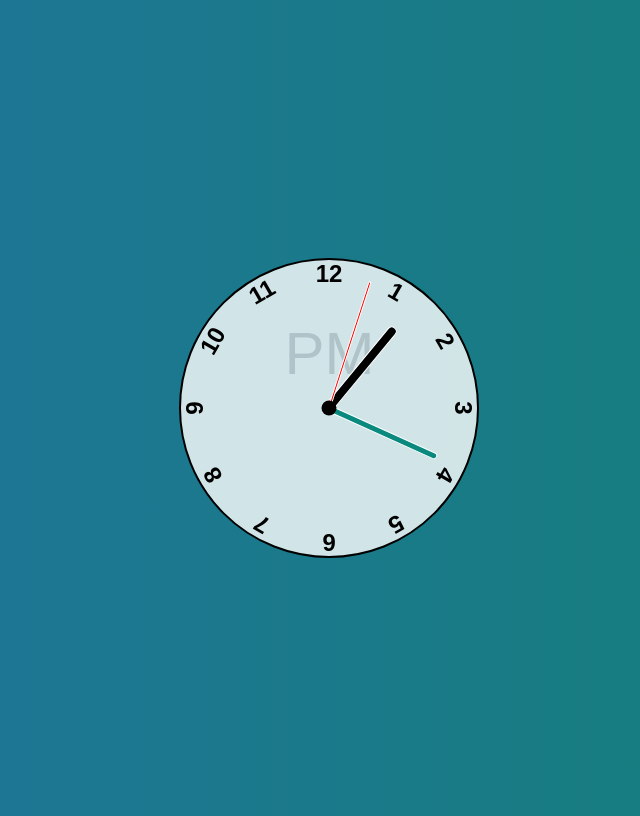
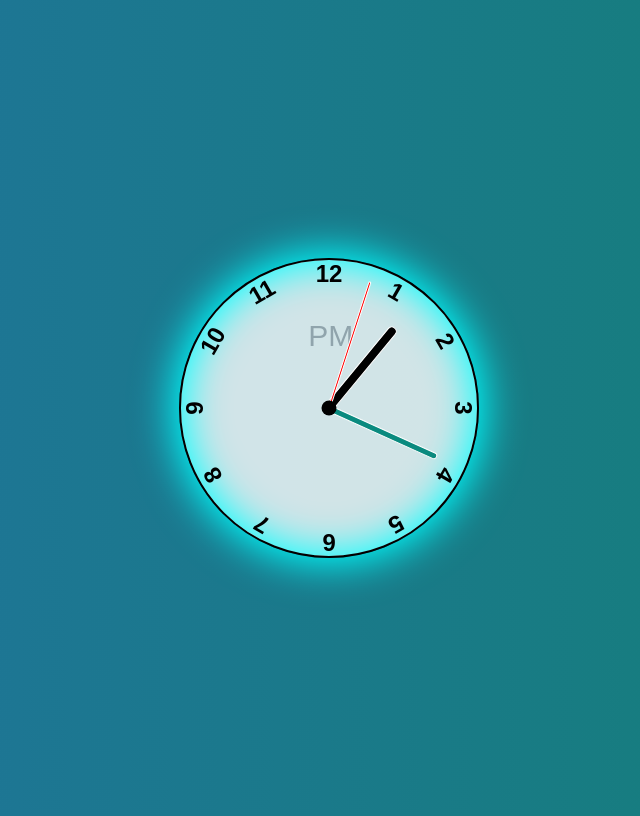
Before and after one commit to arifkhan-silicornya/Clock_vanilla_Javascript, a plain HTML site: page index.html in a window 1280 px wide. Shown: the whole page, without its empty margins (311-951 px from the left). Drawn offline with Linux system fonts and the light colour scheme.

Commit message:
design updated

```diff
--- a/styles.css
+++ b/styles.css
@@ -15,10 +15,10 @@ body {
 #ampm{
   position: absolute;
   top: 20%;
-  left: 35%;
-  font-size: 60px;
+  left: 43%;
+  font-size: 30px;
   color: hsl(201, 14%, 46%);
-  opacity: 0.3;
+  opacity: 0.6;
 }
 
 .clock {
@@ -28,6 +28,9 @@ body {
   border-radius: 50%;
   border: 2px solid black;
   position: relative;
+  opacity: 1;
+  box-shadow: 0px 0px 40px 6px aqua,
+  inset 0px 0px 40px 3px aqua;
 }
 
 
```
